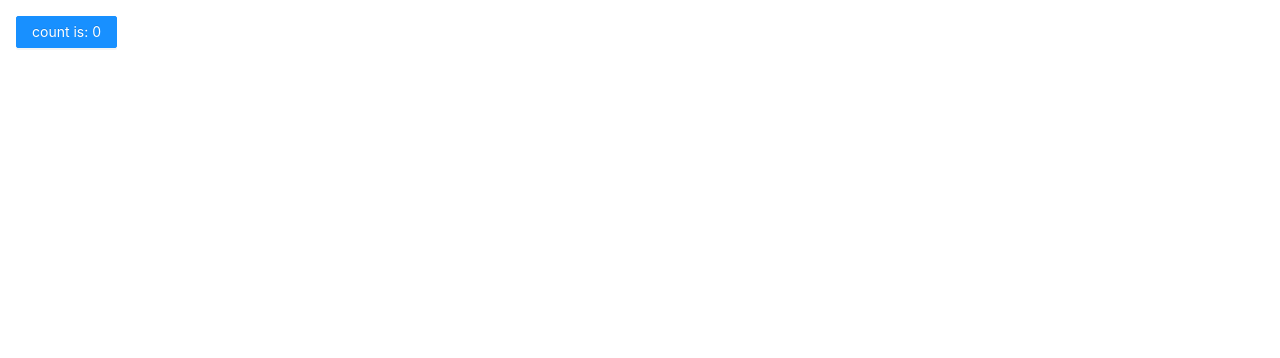
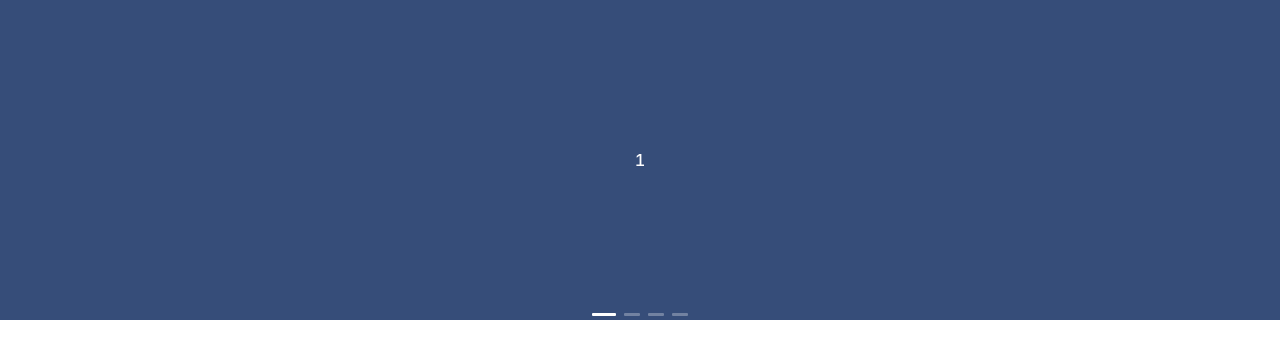
Before and after one commit to ewigl/react-template, a React (Vite) app: page / in a window 1280 px wide. Shown: the top 358 px of the page. Built offline with nearby package versions, Linux system fonts and the light colour scheme.

Commit message:
add carousel

```diff
--- a/src/App.tsx
+++ b/src/App.tsx
@@ -1,14 +1,32 @@
 import { useState } from "react";
-import { Button } from 'antd';
+import { Button, Card, Carousel } from 'antd';
 import './styles/App.css';
 
 function App() {
   const [count, setCount] = useState(0);
 
   return (
-    <Button className="ant-button" onClick={() => setCount((count) => count + 1)} type="primary" >
-      count is: {count}
-    </Button>
+    <div>
+      <Carousel >
+        <div>
+          <h3 className="carousel-content">1</h3>
+        </div>
+        <div>
+          <h3 className="carousel-content">2</h3>
+        </div>
+        <div>
+          <h3 className="carousel-content">3</h3>
+        </div>
+        <div>
+          <h3 className="carousel-content">4</h3>
+        </div>
+      </Carousel>
+      {/* <Card title="Antd Card" style={{ width: 300 }}>
+        <Button onClick={() => setCount((count) => count + 1)} type="primary" >
+          count is: {count}
+        </Button>
+      </Card> */}
+    </div>
   );
 }
 
--- a/src/styles/App.css
+++ b/src/styles/App.css
@@ -3,3 +3,11 @@
 .ant-button {
     margin: 1rem;
 }
+
+.carousel-content {
+    height: 320px;
+    color: #fff;
+    line-height: 320px;
+    text-align: center;
+    background: #364d79;
+}
```
